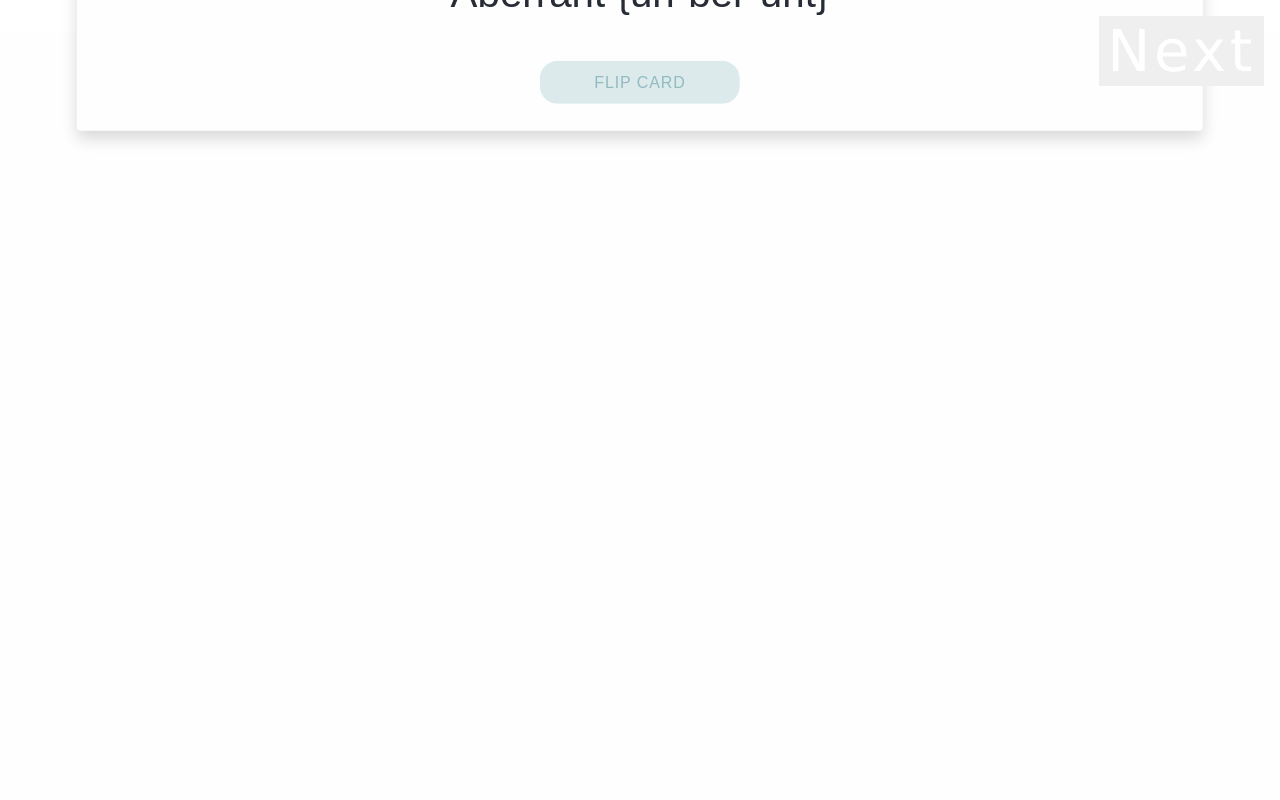
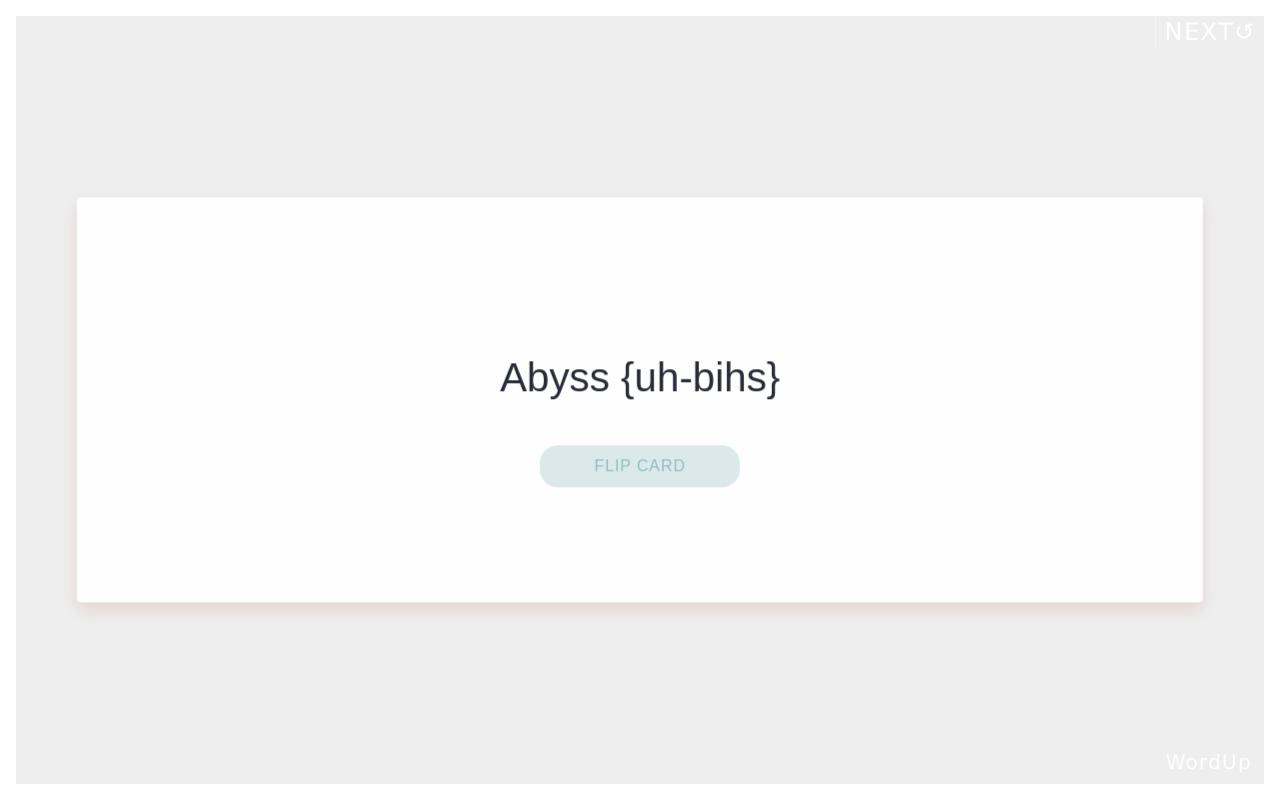
Before and after one commit to TatyCat/wordup, a React (Create React App) app: page / in a window 1280 px wide. Built offline with nearby package versions, Linux system fonts and the light colour scheme.

Commit message:
Fixed cross-browser css issues

```diff
--- a/src/components/Words.js
+++ b/src/components/Words.js
@@ -31,22 +31,26 @@ class Words extends Component {
   }
   nextWord = () => {
     this.setState({ generateWord: this.state.greVocab[Math.floor(Math.random() * this.state.greVocab.length)] })
+    this.setState({ cardSide: true })
     this.renderWord()
   }
+
   render() {
     return (
       <>
-        <article className="card cardBody ">
+        <article className="card">
           <section className={this.state.cardSide ? "" : "flipped"}>
-            <h1 className={this.state.cardSide ? "cardFront" : " cardBack"}>{this.state.cardSide ? this.renderWord() : this.wordDefinition()}</h1>
+            <h1 className={this.state.cardSide ? "" : " cardBack"}>{this.state.cardSide ? this.renderWord() : this.wordDefinition()}</h1>
             <p className="cardBack"> {this.state.cardSide ? "" : this.wordSynonyms()} </p>
             <button className="btn" onClick={this.flipCard}>FLIP CARD</button>
           </section>
         </article>
-        <button className="newCardButton" onClick={this.nextWord}>Next</button>
+        <button className="newCardButton" onClick={this.nextWord}>NEXT&#8634;	</button>
       </>
     );
   }
 }
 
 export default Words;
+
+// {"{}": "", "synonyms": ""},
--- a/src/data/wordCache.json
+++ b/src/data/wordCache.json
@@ -15,6 +15,34 @@
     {
       "Aberrant {uh-ber-unt}": "(adj) deviating from what is normal or expected.",
       "synonyms": "abnormal, anomalous, deviant, divergent, errant, irregular"
+    },
+    {
+      "Abeyance {uh-bay-uhns}": "(n) temporary suppression or suspension.",
+      "synonyms": "deferral, delay, dormancy, postponement, remission"
+    },
+    {
+      "Abjure {aab-jur}": "(v) to reject; abandon formally.",
+      "synonyms": "forswear, recall, recant, retract, take back"
+    },
+    {
+      "Abscond {aab-skahnd}": "(v) to leave secretly.",
+      "synonyms": "decamp, escape, flee"
+    },
+    {
+      "Abstain {uhb-stayn}": "(v) to choose not to do something.",
+      "synonyms": "forbear, refrain, withhold"
+    },
+    {
+      "Abstemious {aab-stee-me-uhs}": "(adj) moderate in appetite.",
+      "synonyms": "abstinent, continent, self-restraining, sober, temperate"
+    },
+    {
+      "Abyss {uh-bihs}": "(n) an extremely deep hole.",
+      "synonyms": "chasm, void"
+    },
+    {
+      "Accretion {uh-kree-shuhn}": "(n) a growth in size, an increase in amount.",
+      "synonyms": "accumulation, buildup"
     }
   ]
 }
--- a/src/index.css
+++ b/src/index.css
@@ -132,12 +132,11 @@ h1 {
   top: 50%;
   left: 50%;
   width: 80%;
-  box-shadow: 0 .5rem 1rem rgba(0, 0, 0, .15) !important;
+  box-shadow: 0 .5rem 1rem rgba(179, 65, 65, 0.15) !important;
   border: 0;
   border-radius: .25rem;
-  padding-top: 1rem;
-  padding-bottom: 1rem;
   transform: translate(-50%, -50%);
+  -webkit-transform: translate(-50%, -50%);
   background-color: #fefefe;
   display: flex;
   flex-direction: column;
@@ -147,40 +146,33 @@ h1 {
   font-size: calc(2vh + 1vw);
   padding: 9vw 5vw;
   perspective: 1000px;
+  -webkit-perspective: 1000px;
   max-height: 50%;
 }
 
 .card section {
   transform-style: preserve-3d;
+  -webkit-transform-style: preserve-3d;
   transition: all .1s linear;
+  -webkit-transition: all .1s linear;
 }
 
 .card .flipped button {
-  transform: rotateY(-180deg);
+  transform: rotateY(180deg);
+  -webkit-transform: rotateY(180deg);
 }
 
 .card .flipped {
-  background-color: #F5F9F9;
   color: rgb(46, 45, 45);
   transform: rotateY(180deg);
-  width: 80%;
-  box-shadow: 0 .5rem 1rem rgba(0, 0, 0, .15) !important;
-  border-radius: .25rem;
-  display: flex;
-  flex-direction: column;
-  align-items: center;
-  justify-content: center;
-  padding: 9vw 5vw;
-}
-
-.cardFront {
-  backface-visibility: hidden;
+  height: auto;
 }
 
 .cardBack {
-  display: block;
+  /* targets text */
   transform: rotateY(180deg);
-  box-sizing: border-box;
+  -webkit-transform: rotateY(180deg);
+  -ms-transform: rotateY(180deg);
 }
 
 .btn {
@@ -205,11 +197,16 @@ h1 {
   opacity: .7;
 }
 
+button:focus {
+  outline: 0;
+}
+
 .card p {
   font-size: 2.4vh;
 }
 
 .newCardButton {
+  background-color: transparent;
   letter-spacing: .1ch;
   padding: .2vh 1vh;
   color: white;
@@ -221,6 +218,7 @@ h1 {
   right: 0;
   font-family: Verdana, Geneva, Tahoma, sans-serif;
   background-position: center;
+  border-left: whitesmoke 1px solid;
   transition: background 0.8s;
 }
 
@@ -233,33 +231,3 @@ h1 {
   background-size: 100%;
   transition: background 0s;
 }
-
-@media screen and (max-device-width: 830px) {
-  .newCardButton {
-    font-size: 4.5vw;
-  }
-  .form-container {
-    min-height: -webkit-fill-available !important;
-  }
-  .card {
-    perspective: none;
-  }
-  .card section {
-    transform-style: unset;
-    transition: all .1s linear;
-  }
-  .card .flipped button {
-    transform: none;
-  }
-  .card .flipped {
-    /* background-color: #F5F9F9; */
-    transform: none;
-    box-shadow: none;
-  }
-  .cardFront {
-    backface-visibility: unset;
-  }
-  .cardBack {
-    transform: none;
-  }
-}
```
